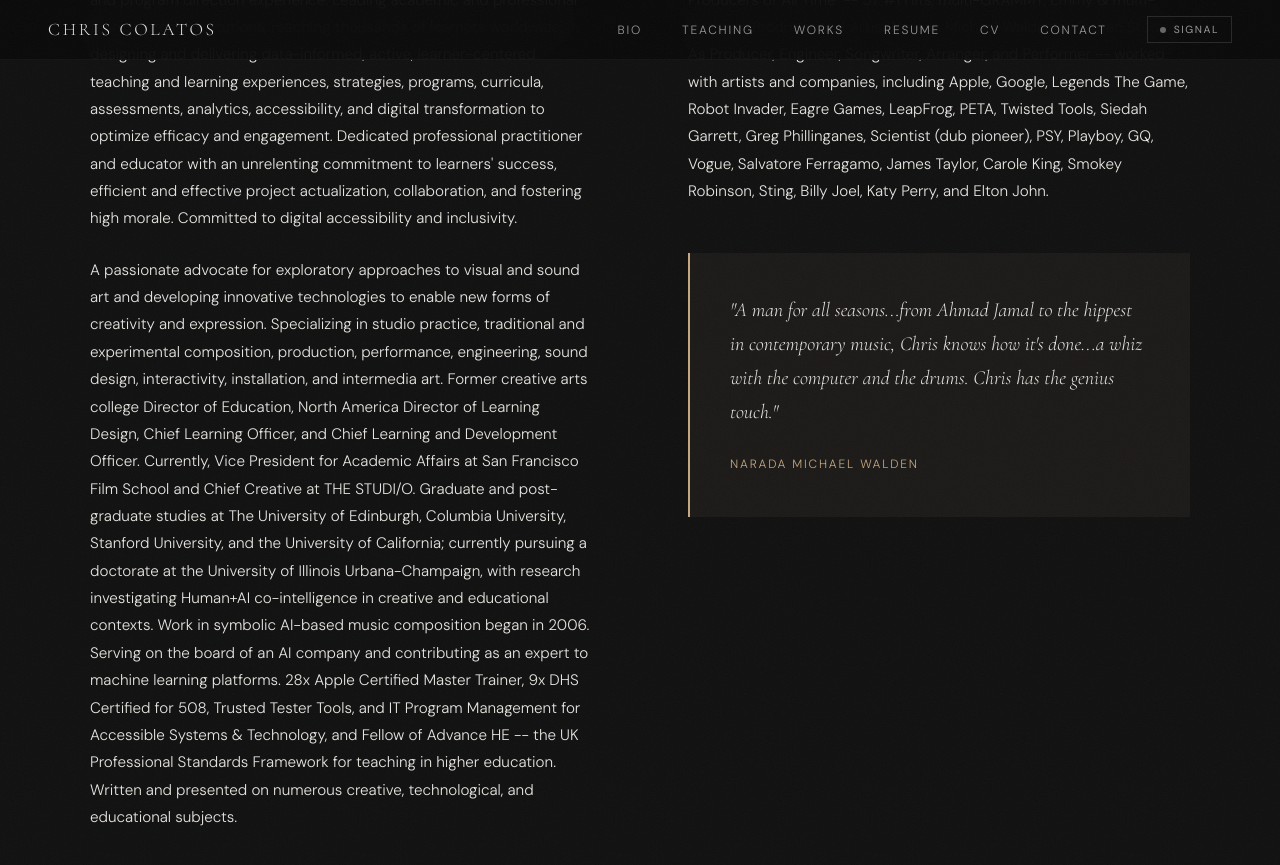
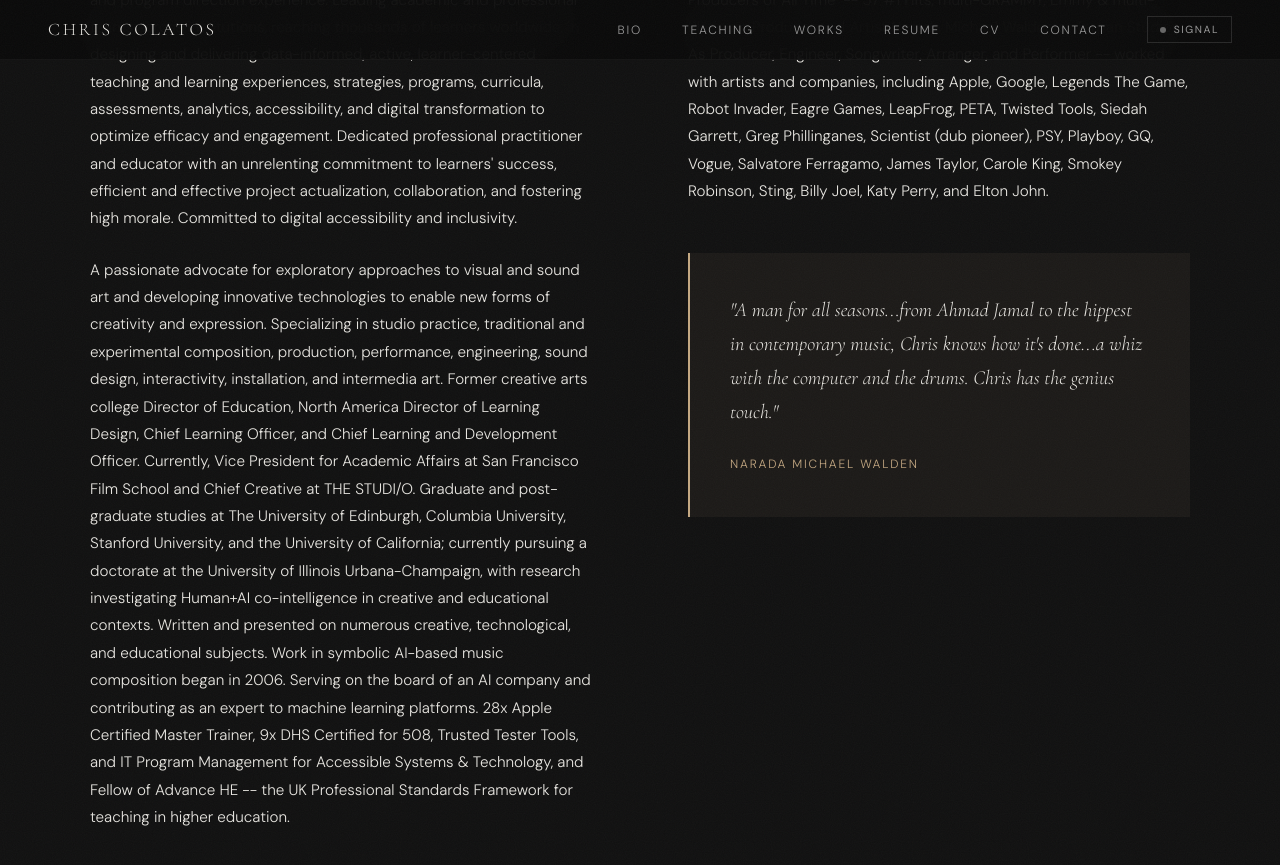
Before and after one commit to ccolatos/ccolatos.github.io, a Jekyll site: the page index.html, which Jekyll copies as it is, in a window 1280 px wide and 900 px high, scrolled down 1138 px. Shown: the top 865 px of the window. Built offline with Jekyll 4.4.1, drawn with Linux system fonts in a browser that asks for light colours.

Commit message:
Add files via upload

```diff
--- a/index.html
+++ b/index.html
@@ -174,7 +174,7 @@
     <div class="bio-grid">
       <div class="bio-text">
         <p class="reveal">Creativity, technology, and education leader with extensive executive and program direction experience. Leading academic and professional teams across institutions, reaching thousands of learners worldwide, in designing and delivering data-informed, active, learner-centered teaching and learning experiences, strategies, programs, curricula, assessments, analytics, accessibility, and digital transformation to optimize efficacy and engagement. Dedicated professional practitioner and educator with an unrelenting commitment to learners' success, efficient and effective project actualization, collaboration, and fostering high morale. Committed to digital accessibility and inclusivity.</p>
-        <p class="reveal reveal-delay-1">A passionate advocate for exploratory approaches to visual and sound art and developing innovative technologies to enable new forms of creativity and expression. Specializing in studio practice, traditional and experimental composition, production, performance, engineering, sound design, interactivity, installation, and intermedia art. Former creative arts college Director of Education, North America Director of Learning Design, Chief Learning Officer, and Chief Learning and Development Officer. Currently, Vice President for Academic Affairs at San Francisco Film School and Chief Creative at THE STUDI/O. Graduate and post-graduate studies at The University of Edinburgh, Columbia University, Stanford University, and the University of California; currently pursuing a doctorate at the University of Illinois Urbana-Champaign, with research investigating Human+AI co-intelligence in creative and educational contexts. Work in symbolic AI-based music composition began in 2006. Serving on the board of an AI company and contributing as an expert to machine learning platforms. 28x Apple Certified Master Trainer, 9x DHS Certified for 508, Trusted Tester Tools, and IT Program Management for Accessible Systems &amp; Technology, and Fellow of Advance HE -- the UK Professional Standards Framework for teaching in higher education. Written and presented on numerous creative, technological, and educational subjects.</p>
+        <p class="reveal reveal-delay-1">A passionate advocate for exploratory approaches to visual and sound art and developing innovative technologies to enable new forms of creativity and expression. Specializing in studio practice, traditional and experimental composition, production, performance, engineering, sound design, interactivity, installation, and intermedia art. Former creative arts college Director of Education, North America Director of Learning Design, Chief Learning Officer, and Chief Learning and Development Officer. Currently, Vice President for Academic Affairs at San Francisco Film School and Chief Creative at THE STUDI/O. Graduate and post-graduate studies at The University of Edinburgh, Columbia University, Stanford University, and the University of California; currently pursuing a doctorate at the University of Illinois Urbana-Champaign, with research investigating Human+AI co-intelligence in creative and educational contexts. Written and presented on numerous creative, technological, and educational subjects. Work in symbolic AI-based music composition began in 2006. Serving on the board of an AI company and contributing as an expert to machine learning platforms. 28x Apple Certified Master Trainer, 9x DHS Certified for 508, Trusted Tester Tools, and IT Program Management for Accessible Systems &amp; Technology, and Fellow of Advance HE -- the UK Professional Standards Framework for teaching in higher education.</p>
       </div>
       <div>
         <p class="reveal" style="color:var(--off-white);font-size:.95rem;margin-bottom:1.5rem">For years, worked closely with one of Billboard Magazine's "Top Ten Producers of All Time" -- 57 #1 Hits, multi-GRAMMY, Emmy &amp; multi-Platinum Producer and Artist Narada Michael Walden at Tarpan Studios. As Producer, Engineer, Songwriter, Arranger, and Performer -- worked with artists and companies, including Apple, Google, Legends The Game, Robot Invader, Eagre Games, LeapFrog, PETA, Twisted Tools, Siedah Garrett, Greg Phillinganes, Scientist (dub pioneer), PSY, Playboy, GQ, Vogue, Salvatore Ferragamo, James Taylor, Carole King, Smokey Robinson, Sting, Billy Joel, Katy Perry, and Elton John.</p>
```
